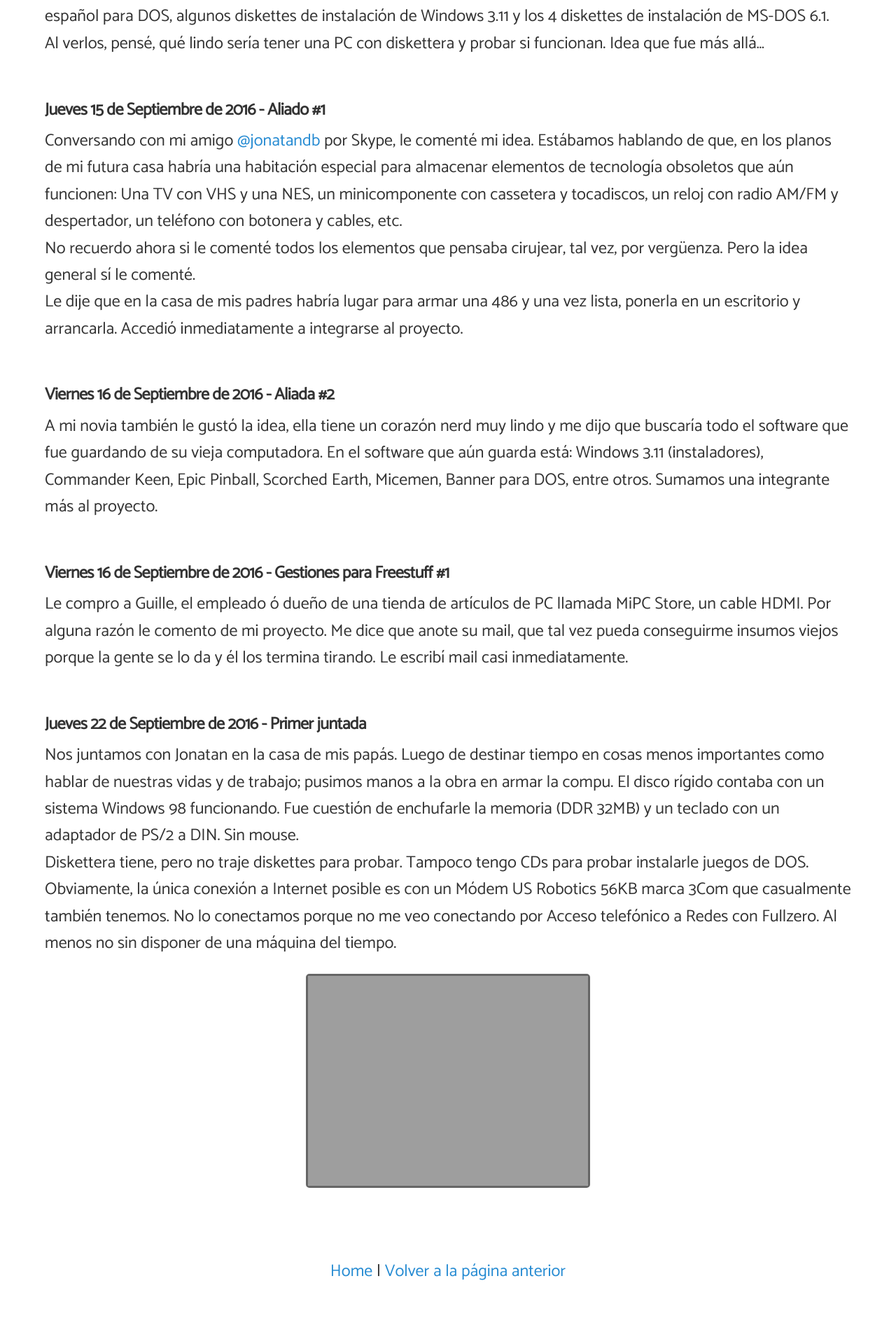
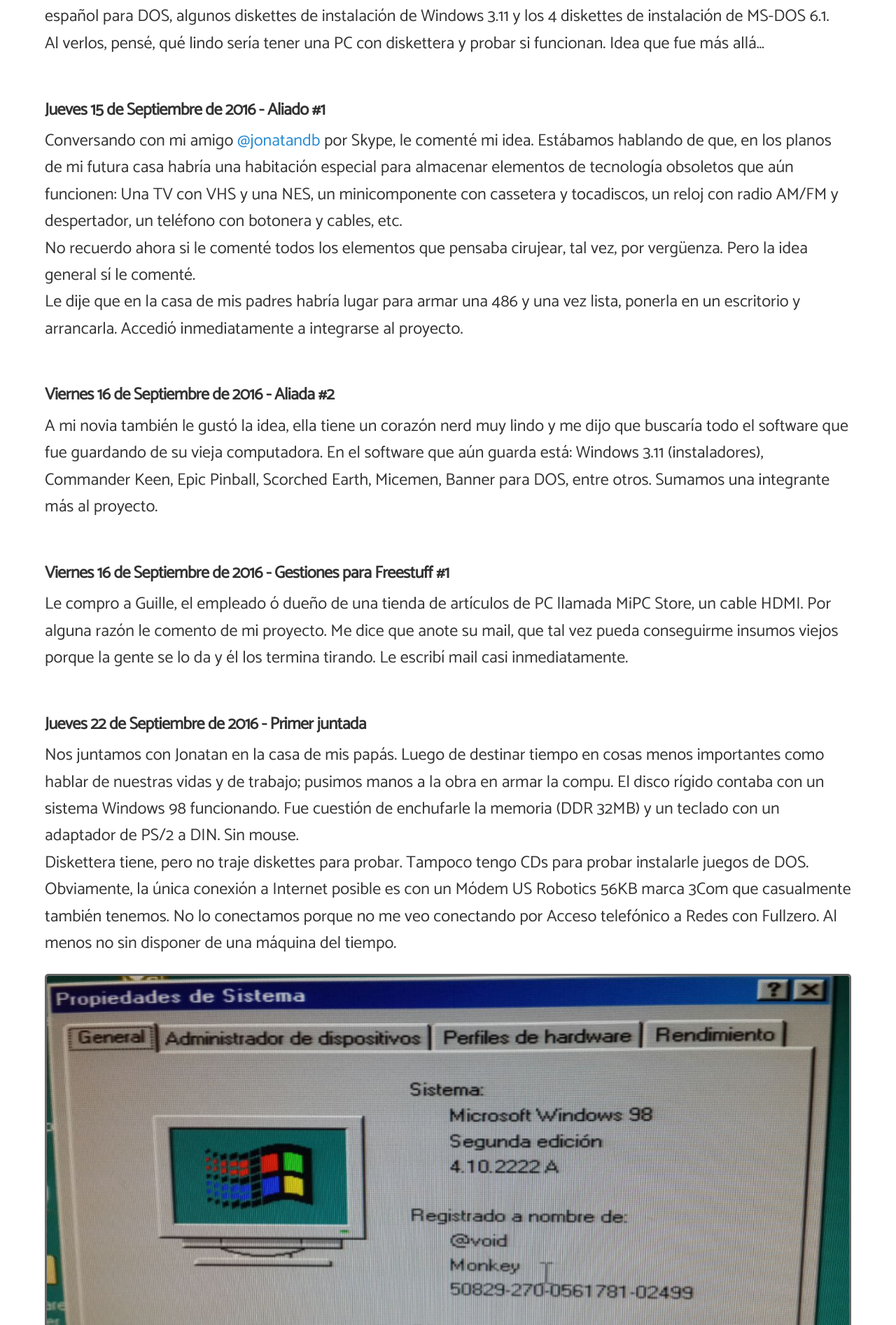
Before and after one commit to angelsimon/angelsimon.github.io, a Jekyll site: the page built from _posts/2016-09-16-proyecto-486.md, in a window 1280 px wide. Shown: the part 2283-4177 px from the top of the page at 70% size. Built offline with Jekyll 4.4.1, drawn with Linux system fonts in a browser that asks for light colours; nearby versions of some CDN libraries; comment, search, counter and statistics services are not loaded; grey boxes are pictures that could not be loaded.

Commit message:
Update 2016-09-16-proyecto-486.md

```diff
--- a/_posts/2016-09-16-proyecto-486.md
+++ b/_posts/2016-09-16-proyecto-486.md
@@ -101,5 +101,5 @@
 El disco rígido contaba con un sistema Windows 98 funcionando. Fue cuestión de enchufarle la memoria (DDR 32MB) y un teclado con un adaptador de PS/2 a DIN. Sin mouse.<br>
 Diskettera tiene, pero no traje diskettes para probar. Tampoco tengo CDs para probar instalarle juegos de DOS. Obviamente, la única conexión a Internet posible es con un Módem US Robotics 56KB marca 3Com que casualmente también tenemos. No lo conectamos porque no me veo conectando por Acceso telefónico a Redes con Fullzero. Al menos no sin disponer de una máquina del tiempo.
 <div class="image-centered no-border">
-<img src="{{site.baseurl}}/images/486-pc/win98.jpg" />
+<img src="{{site.baseurl}}/images/486-pc/win98.jpeg" />
 </div>
```
